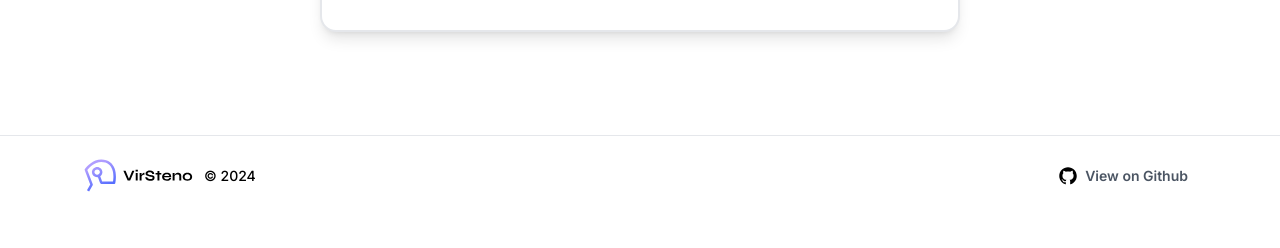
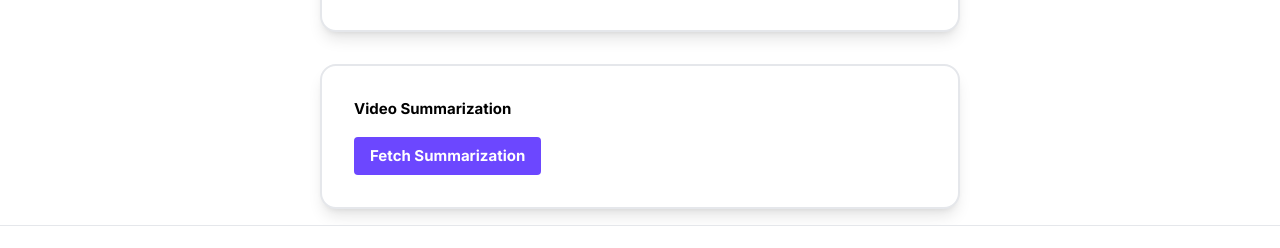
Before and after one commit to NisargPatel14/VirSteno, a Next.js app: page /demo in a window 1280 px wide. Shown: the part 585-833 px from the top of the page. Before the commit the page ends 800 px from the top, so only its background shows below. Built offline with nearby package versions, Linux system fonts and the light colour scheme; no server answers.

Commit message:
Refactor transcription and summarization logic

```diff
--- a/app/demo/page.jsx
+++ b/app/demo/page.jsx
@@ -1,15 +1,20 @@
-"use client";
-import React, { useState, useEffect, useRef } from "react";
+"use client"
+import React, { useState, useRef } from "react";
 
 const Page = () => {
   const [transcription, setTranscription] = useState("");
-  const [loading, setLoading] = useState(false);
+  const [summary, setSummary] = useState("");
+  const [loadingTranscription, setLoadingTranscription] = useState(false);
+  const [loadingSummarization, setLoadingSummarization] = useState(false);
   const [error, setError] = useState(null);
   const [transcriptionStarted, setTranscriptionStarted] = useState(false);
+  const [summarizationStarted, setSummarizationStarted] = useState(false);
   const videoRef = useRef(null);
 
   const handleFetchTranscription = async () => {
-    setLoading(true);
+    setLoadingTranscription(true);
+    setError(null);
+
     try {
       const response = await fetch(
         "https://vs.virsteno.workers.dev/transcribe",
@@ -19,7 +24,7 @@ const Page = () => {
             "Content-Type": "application/json",
             audio_url:
               "https://cdn.discordapp.com/attachments/929587596470910994/1214630425742540891/spongebob.mp3?ex=660c44bc&is=65f9cfbc&hm=01f06fda142aa3d6fddd3908a101748614054c87d3df2cd97ce668b6b22e3caa&",
-              "assembly-ai-api-key":"07b10cbba5684870bb4b628a97d110ea",
+            "assembly-ai-api-key": "07b10cbba5684870bb4b628a97d110ea",
           },
         }
       );
@@ -29,8 +34,6 @@ const Page = () => {
       }
 
       const data = await response.json();
-      //console.log(data.transcript.text);
-
       setTranscriptionStarted(true);
 
       setTranscription("");
@@ -49,12 +52,51 @@ const Page = () => {
     } catch (error) {
       setError(error.message);
     } finally {
-      setLoading(false);
+      setLoadingTranscription(false);
+    }
+  };
+
+  const handleFetchSummarization = async () => {
+    setLoadingSummarization(true);
+    setError(null);
+
+    try {
+      const response = await fetch("https://virai.virsteno.workers.dev/ai", {
+        method: "POST",
+        headers: {
+          "Content-Type": "application/json",
+          "ai-api-key": "pk-dOCDUUjlpCnDkEjkgTJowrPRVgxKHMiZuuARCaXZSPeFZlKK",
+        },
+        body: JSON.stringify({
+          messages: [
+            {
+              role: "system",
+              content: "You are a helpful assistant.",
+            },
+            {
+              role: "user",
+              content: transcription,
+            },
+            {
+              role: "user",
+              content: "Summarize the above text",
+            },
+          ],
+        }),
+      });
+
+      const data = await response.json();
+      setSummarizationStarted(true);
+      setSummary(data.choices[0].message.content);
+    } catch (error) {
+      setError(error.message);
+    } finally {
+      setLoadingSummarization(false);
     }
   };
 
   return (
-    <main className="flex flex-col justify-center items-center md:my-29 lg:my-29 xl:my-29 ">
+    <main className="flex flex-col justify-center items-center md:my-29 lg:my-29 xl:my-29">
       <div className="m-2 xs:w-full xxs:w-full sm:w-full md:w-full lg:w-3/6">
         <video
           ref={videoRef}
@@ -69,13 +111,29 @@ const Page = () => {
         <button
           onClick={handleFetchTranscription}
           className="bg-primary-600 hover:bg-primary-700 text-white font-bold py-2 px-4 rounded"
-          disabled={loading}
+          disabled={loadingTranscription}
         >
-          {loading ? "Loading..." : "Fetch Transcription"}
+          {loadingTranscription ? "Loading..." : "Fetch Transcription"}
         </button>
         {transcriptionStarted && (
           <div className="w-full border-2 rounded-lg p-3 mb-4 mt-4">
             {transcription}
+          </div>
+        )}
+        {error && <p className="text-red-500">{error}</p>}
+      </div>
+      <div className="card-1 m-4 p-8 border-2 bg-white shadow-lg rounded-2xl xs:text-[15px] xxs:text-[15px] xs:w-full xxs:w-full sm:w-full md:w-full lg:w-3/6">
+        <h2 className="font-bold mb-4">Video Summarization</h2>
+        <button
+          onClick={handleFetchSummarization}
+          className="bg-primary-600 hover:bg-primary-700 text-white font-bold py-2 px-4 rounded"
+          disabled={loadingSummarization || !transcriptionStarted}
+        >
+          {loadingSummarization ? "Loading..." : "Fetch Summarization"}
+        </button>
+        {summarizationStarted && (
+          <div className="w-full border-2 rounded-lg p-3 mb-4 mt-4">
+            {summary}
           </div>
         )}
         {error && <p className="text-red-500">{error}</p>}
--- a/app/page.tsx
+++ b/app/page.tsx
@@ -36,9 +36,7 @@ export default function Home() {
             )}
           </h1>
           <p className="mt-2 text-lg">
-            A real-time meeting assistant for Google Meet and Microsoft Teams,
-            transcribing conversations and organizing chats for enhanced
-            productivity.
+          Streamline Communication with Ease: Your All-in-One Solution for Summarization, Transcription, and Chatbot Services.
           </p>
           <div className="flex gap-2 mt-8">
             <Link
@@ -66,10 +64,10 @@ export default function Home() {
 
         <div className="grid gap-8 mt-8 lg:grid-cols-3">
           <div className="flex flex-col h-56 gap-1 p-8 bg-white shadow-lg rounded-2xl">
-            <h3 className="text-lg font-medium">Powerful AI Model</h3>
+            <h3 className="text-lg font-medium">Powerful API</h3>
             <p className="text-gray-700">
-              Our AI model is trained to transcribe audio and video
-              conversations with high accuracy.
+              Our API uses an AI model is trained to transcribe, summmarize audio and video
+              conversations with high accuracy. It also fliters out background noise and other disturbances.
             </p>
             <div className="grow"></div>
             <Link
@@ -81,10 +79,9 @@ export default function Home() {
             </Link>
           </div>
           <div className="flex flex-col h-56 gap-1 p-8 bg-white shadow-lg rounded-2xl">
-            <h3 className="text-lg font-medium">99% Accuracy</h3>
+            <h3 className="text-lg font-medium">Accurate Chatbot</h3>
             <p className="text-gray-700">
-              We created our model to be highly accurate, that fliter out
-              background noise and other disturbances.
+              We created our chatbot to be highly accurate, specifically tailored to your needs.
             </p>
             <div className="grow"></div>
             <Link
```
